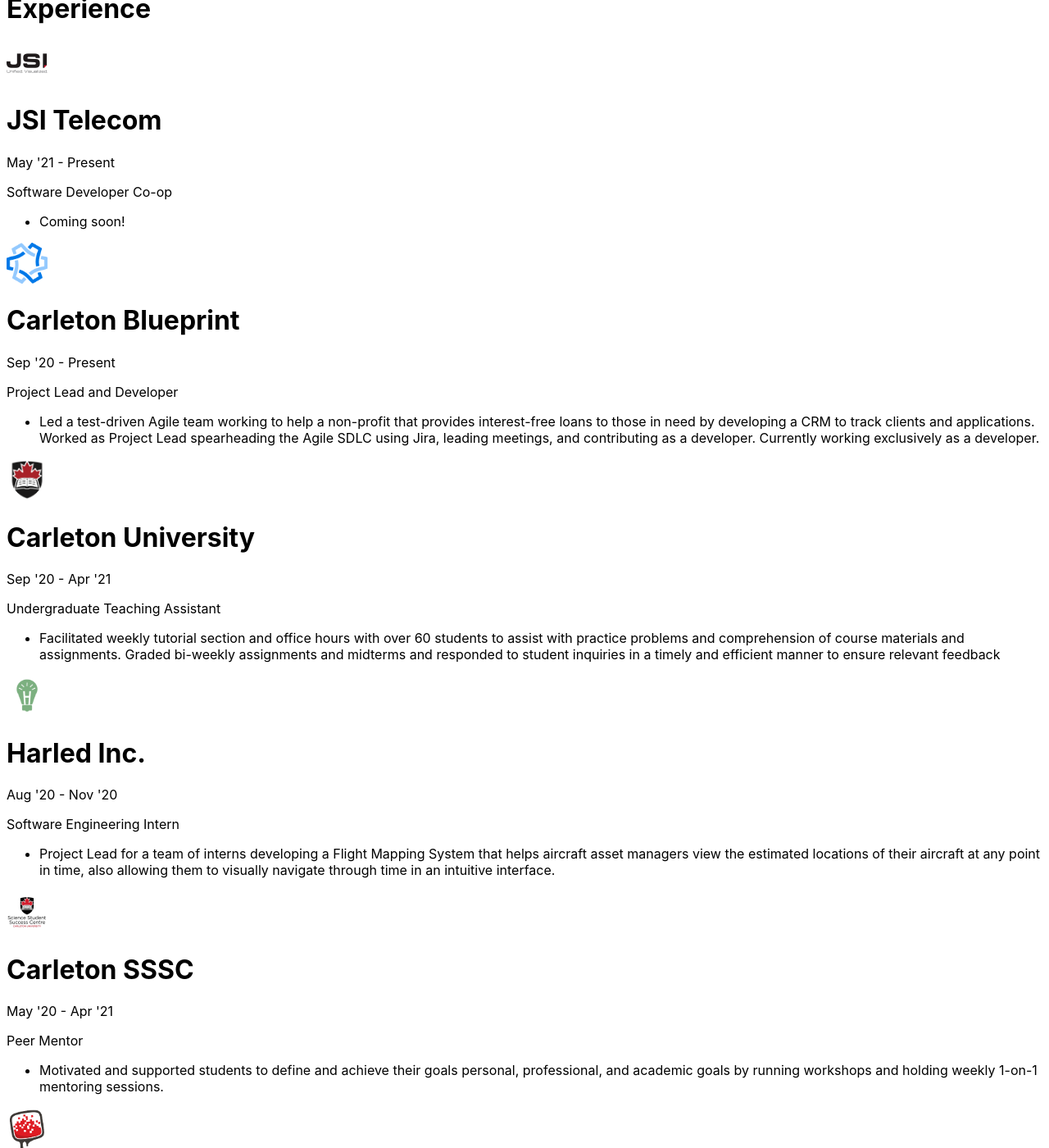
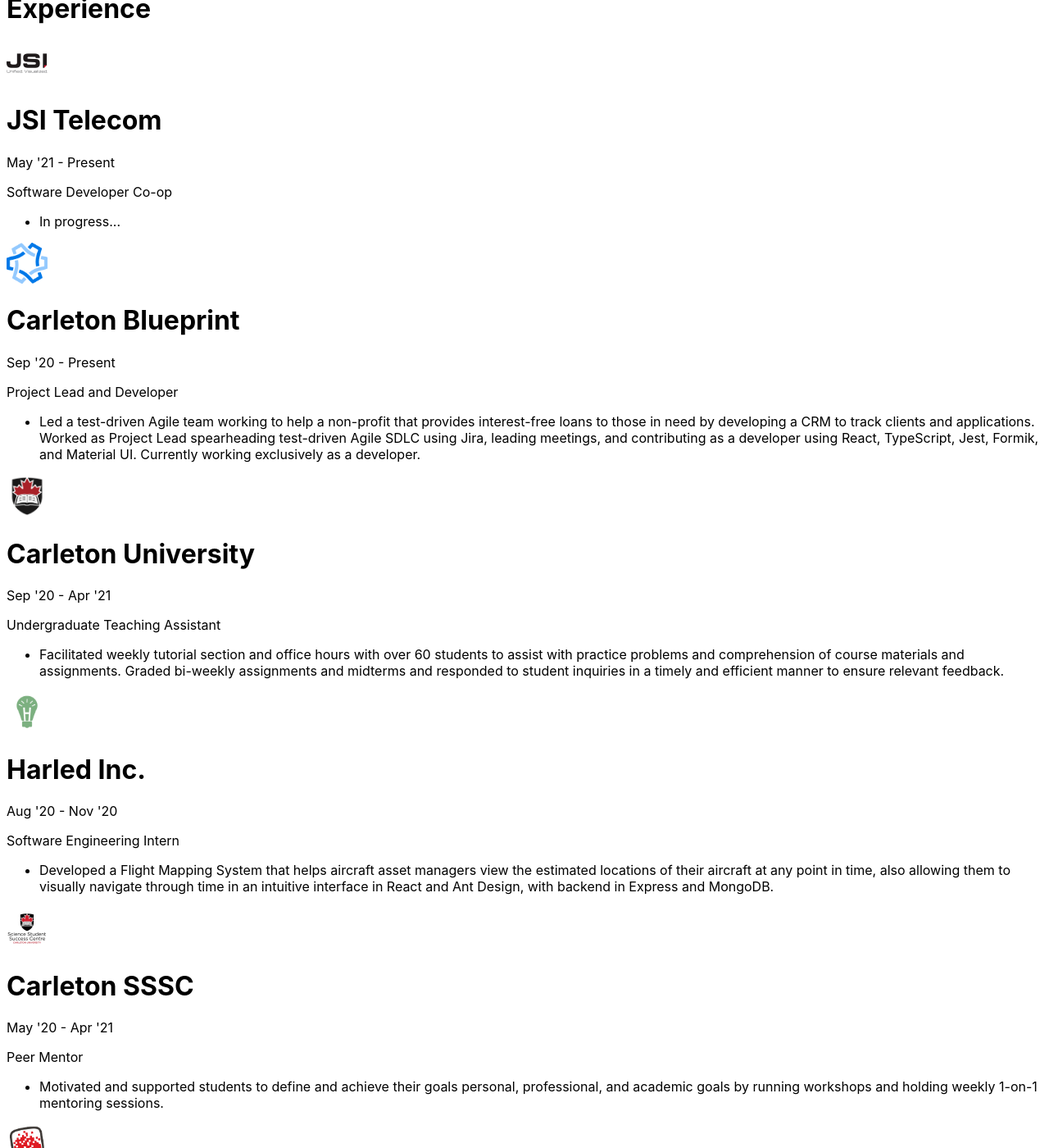
Before and after one commit to zhu-tom/personal-site, a Jekyll site: the page built from index.md, in a window 1280 px wide and 1400 px high, scrolled down 1500 px. Shown: the whole window at 82% size. Built offline with Jekyll 4.4.1, drawn with Linux system fonts in a browser that asks for light colours.

Commit message:
Update exp

```diff
--- a/_data/experiences.yml
+++ b/_data/experiences.yml
@@ -3,14 +3,14 @@
   img: jsi.png
   start: May '21
   notes:
-    - content: Coming soon!
+    - content: In progress...
 
 - title: Project Lead and Developer
   company: Carleton Blueprint
   img: blueprint.png
   start: Sep '20
   notes:
-    - content: Led a test-driven Agile team working to help a non-profit that provides interest-free loans to those in need by developing a CRM to track clients and applications. Worked as Project Lead spearheading the Agile SDLC using Jira, leading meetings, and contributing as a developer. Currently working exclusively as a developer.
+    - content: Led a test-driven Agile team working to help a non-profit that provides interest-free loans to those in need by developing a CRM to track clients and applications. Worked as Project Lead spearheading test-driven Agile SDLC using Jira, leading meetings, and contributing as a developer using React, TypeScript, Jest, Formik, and Material UI. Currently working exclusively as a developer.
 
 - title: Undergraduate Teaching Assistant
   company: Carleton University
@@ -18,7 +18,7 @@
   start: Sep '20
   end: Apr '21
   notes:
-    - content: Facilitated weekly tutorial section and office hours with over 60 students to assist with practice problems and comprehension of course materials and assignments. Graded bi-weekly assignments and midterms and responded to student inquiries in a timely and efficient manner to ensure relevant feedback
+    - content: Facilitated weekly tutorial section and office hours with over 60 students to assist with practice problems and comprehension of course materials and assignments. Graded bi-weekly assignments and midterms and responded to student inquiries in a timely and efficient manner to ensure relevant feedback.
 
 - title: Software Engineering Intern
   company: Harled Inc.
@@ -26,7 +26,7 @@
   start: Aug '20
   end: Nov '20
   notes:
-    - content: Project Lead for a team of interns developing a Flight Mapping System that helps aircraft asset managers view the estimated locations of their aircraft at any point in time, also allowing them to visually navigate through time in an intuitive interface.
+    - content: Developed a Flight Mapping System that helps aircraft asset managers view the estimated locations of their aircraft at any point in time, also allowing them to visually navigate through time in an intuitive interface in React and Ant Design, with backend in Express and MongoDB.
 
 - title: Peer Mentor
   company: Carleton SSSC
```
